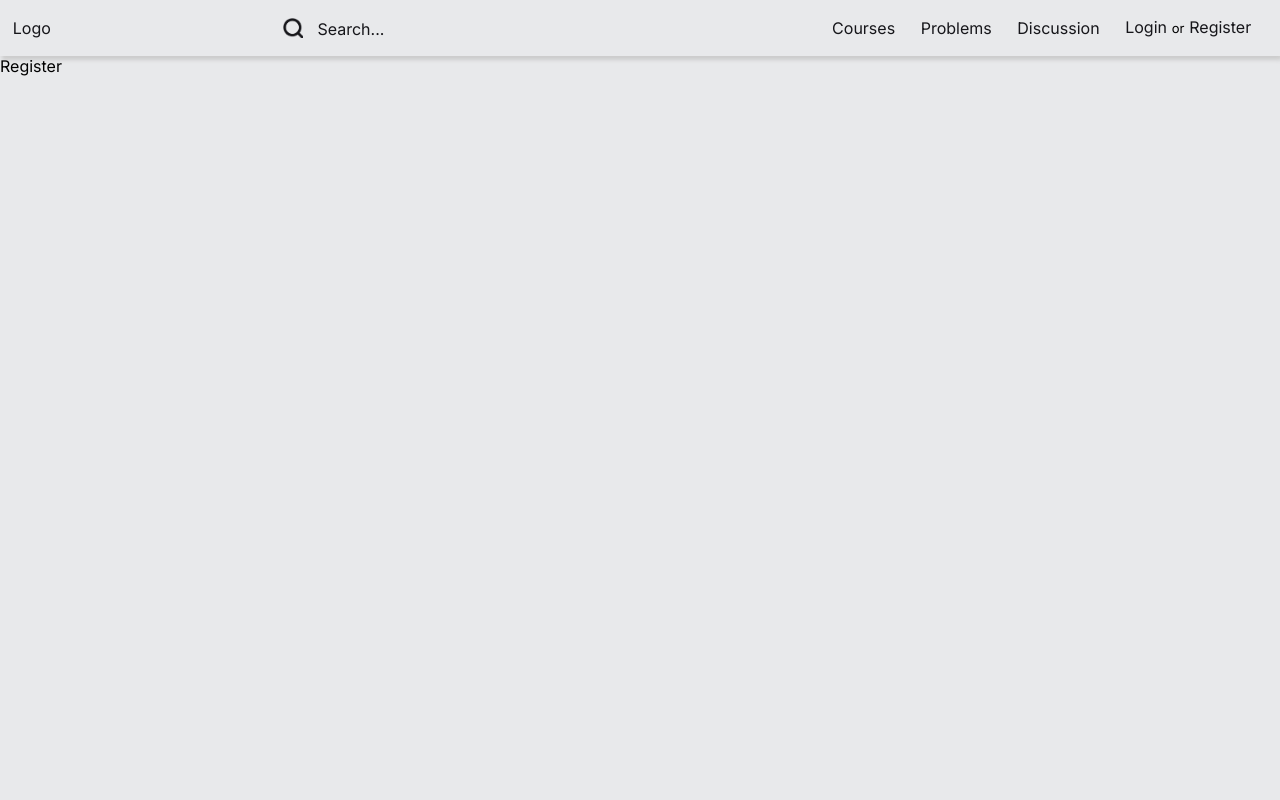
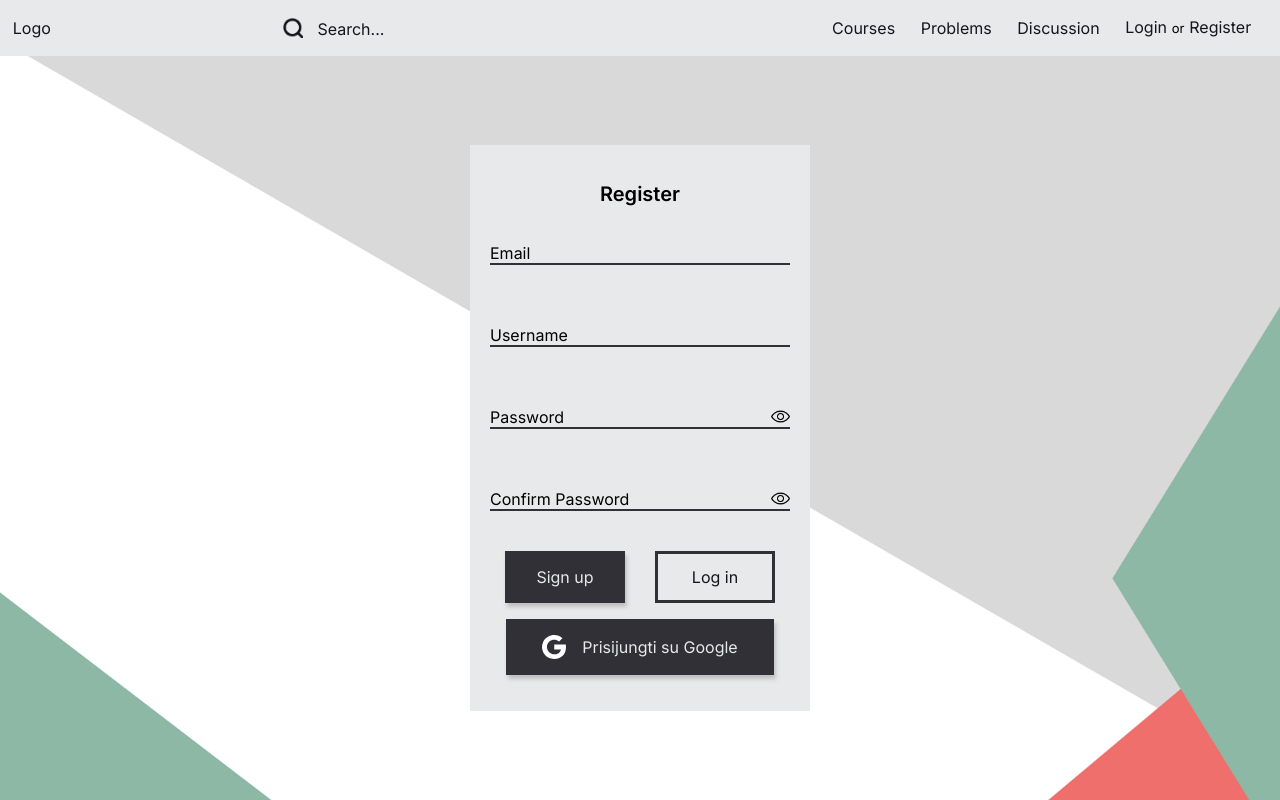
Before and after one commit to Smurfai-org/pvp, a React (Vite) app in the folder frontend/: page /register in a window 1280 px wide. Built offline with nearby package versions, Linux system fonts and the light colour scheme; no server answers.

Commit message:
Register page FE
Created a FE for register page without auth

```diff
--- a/frontend/src/App.jsx
+++ b/frontend/src/App.jsx
@@ -5,7 +5,6 @@ import {
   useLocation,
 } from "react-router-dom";
 import Login from "./pages/login/Login";
-import Register from "./pages/Register";
 import Examples from "./pages/Examples";
 import Navbar from "./components/NavBar";
 import AdminDash from "./pages/AdminDash/AdminDash";
@@ -24,6 +23,7 @@ import { AuthProvider } from "./utils/AuthContext";
 import Course from "./pages/Course/Course";
 import CourseList from "./pages/CourseList/CourseList";
 import ViewProfile from "./pages/ViewProfile/ViewProfile";
+import Register from "./pages/Register/Register";
 
 function AppRoutes() {
   const location = useLocation();
--- a/frontend/src/pages/Register.jsx
+++ /dev/null
@@ -1,9 +0,0 @@
-import React from 'react'
-
-function Register() {
-  return (
-    <div>Register</div>
-  )
-}
-
-export default Register
--- /dev/null
+++ b/frontend/src/pages/Register/Register.jsx
@@ -0,0 +1,143 @@
+import { useContext, useState } from "react";
+import { useNavigate } from "react-router-dom";
+import { TextBox } from "../../components/textBox/TextBox";
+import Button from "../../components/Button";
+import "../login/login.css";
+import { useGoogleLogin } from "@react-oauth/google";
+import googleIcon from "../../assets/google_icon.svg";
+import { MessageContext } from "../../utils/MessageProvider";
+import Hyperlink from "../../components/Hyperlink";
+
+function Register() {
+  const navigate = useNavigate();
+
+  const [email, setEmail] = useState("");
+  const [username, setUsername] = useState("");
+  const [password, setPassword] = useState("");
+  const [confirmPassword, setConfirmPassword] = useState("");
+
+  const [emailError, setEmailError] = useState("");
+  const [usernameError, setUsernameError] = useState("");
+  const [passwordError, setPasswordError] = useState("");
+  const [confirmPasswordError, setConfirmPasswordError] = useState("");
+
+  const { showSuccessMessage, showErrorMessage } = useContext(MessageContext);
+
+  const isRegisterValid = () => {
+    let isValid = true;
+    if (!email) {
+      isValid = false;
+      setEmailError("Missing email");
+    }
+    if (!username) {
+      isValid = false;
+      setUsernameError("Missing username");
+    }
+    if (!password) {
+      isValid = false;
+      setPasswordError("Missing password");
+    }
+    if (password !== confirmPassword) {
+      isValid = false;
+      setConfirmPasswordError("Passwords do not match");
+    }
+    return isValid;
+  };
+
+  const handleEmailChange = (event) => {
+    setEmailError("");
+    setEmail(event.target.value);
+  };
+
+  const handleUsernameChange = (event) => {
+    setUsernameError("");
+    setUsername(event.target.value);
+  };
+
+  const handlePasswordChange = (event) => {
+    setPasswordError("");
+    setPassword(event.target.value);
+  };
+
+  const handleConfirmPasswordChange = (event) => {
+    setConfirmPasswordError("");
+    setConfirmPassword(event.target.value);
+  };
+
+  const handleSubmit = () => {
+    if (!isRegisterValid()) return;
+    handleRegister(email, username, password);
+  };
+
+  const handleRegister = (email, username, password) => {
+    navigate("/");
+  };
+
+  const googleLoginButton = useGoogleLogin({
+    onSuccess: async (gresponse) => {
+      const response = await fetch("http://localhost:5000/loginGoogle", {
+        method: "POST",
+        headers: { "Content-Type": "application/json" },
+        body: JSON.stringify({ gresponse }),
+        credentials: "include",
+      });
+
+      if (response.ok) {
+        navigate("/", { replace: true });
+      } else {
+        const data = await response.json();
+        console.log(data);
+      }
+    },
+    onError: () => {},
+    flow: "auth-code",
+  });
+
+  return (
+    <div className="full-page-container-login">
+      <div className="centered-content-login">
+        <h2>Register</h2>
+        <TextBox
+          text="Email"
+          value={email}
+          onChange={handleEmailChange}
+          errorText={emailError}
+        />
+        <TextBox
+          text="Username"
+          value={username}
+          onChange={handleUsernameChange}
+          errorText={usernameError}
+        />
+        <TextBox
+          text="Password"
+          type="password"
+          value={password}
+          onChange={handlePasswordChange}
+          errorText={passwordError}
+        />
+        <TextBox
+          text="Confirm Password"
+          type="password"
+          value={confirmPassword}
+          onChange={handleConfirmPasswordChange}
+          errorText={confirmPasswordError}
+        />
+        <div className="inline-centered-buttons-login">
+          <Button extra="login-btn" onClick={handleSubmit}>
+            Sign up
+          </Button>
+          <Button extra="secondary login-btn">Log in</Button>
+        </div>
+        <div className="google-cnt">
+          <Button extra="google-button" onClick={googleLoginButton}>
+            <img src={googleIcon} className="google-img" />
+            Prisijungti su Google
+          </Button>
+        </div>
+      </div>
+    </div>
+  );
+}
+
+export default Register;
```
